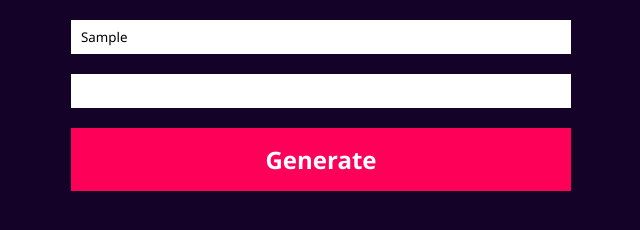
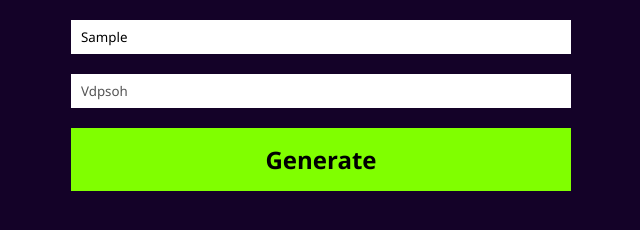
Before and after one commit to inpexel/Encode_Decode, a plain HTML site: page index.html in a window 1280 px wide. Both pictures are taken after typing "Sample" into the empty fields and a click on the button "Generate". Shown: the top 230 px of the page, without its empty margins (319-959 px from the left). Drawn offline with Linux system fonts and the light colour scheme.

Commit message:
encode funtion updated

```diff
--- a/main.js
+++ b/main.js
@@ -9,20 +9,22 @@ function getPassword(){
 }
 
 function encode(data){
-    let dataLength = data.length;
     let fullData =[];
-    for(let i=0; i<dataLength; i++){
+    // let output = [];
+    for(let i=0; i<data.length; i++){
         let charEncode = data.charCodeAt(i);
         console.log(charEncode);
         fullData.push(charEncode);
     }
-    let newFullData = fullData.map(data => (data / 2) + 9);
+    let newFullData = fullData.map(data => (data / 2) + 3 +(data / 3) * 1.5);
     let recoverFullData = newFullData.map(data => (data * 2) - 18);
+    let numToString = newFullData.map(data => String.fromCharCode(data));
+    let output = numToString.join('')
 
-    let output = String.fromCharCode(newFullData);
-    // console.log('data =>',fullData );
-    // console.log('new data =>',newFullData );
-    // console.log('recover data =>',recoverFullData );
+
+    // output.push(String.fromCharCode(newFullData));
+    console.log(fullData)
+    console.log(newFullData)
     console.log(output)
     return output;
 }
--- a/style.css
+++ b/style.css
@@ -53,7 +53,7 @@ body{
     font-size: 1.5rem;
 }
 
-.btn:hover{
+.btn:hover, .btn:focus{
     background-color: rgb(128, 255, 0);
     color:  black;
 
```
